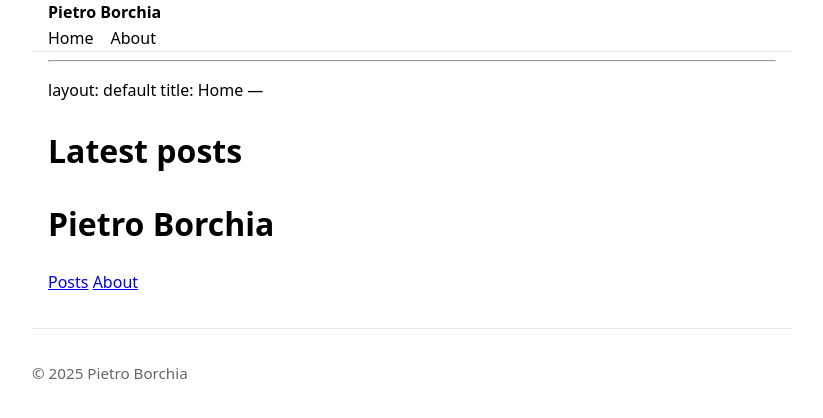
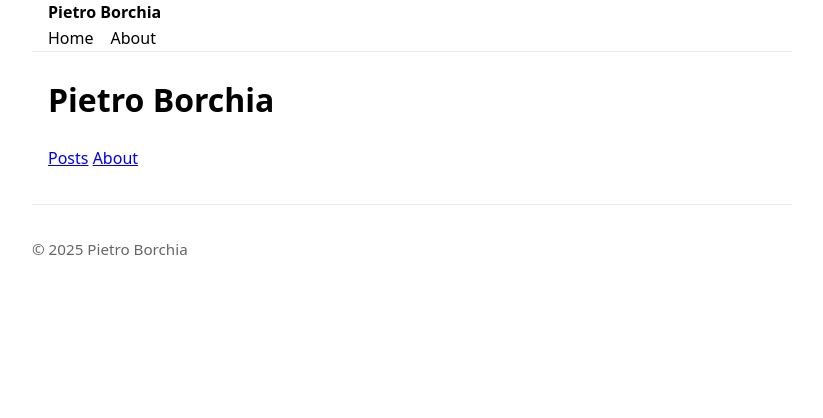
Before and after one commit to pietroborchia/my-blog, a Jekyll site: the page built from index.md, in a window 1280 px wide. Shown: the top 418 px of the page, without its empty margins (228-1051 px from the left). Built offline with Jekyll 4.4.1, drawn with Linux system fonts in a browser that asks for light colours; our own code applies the rules of GitHub Pages for plain Markdown files.

Commit message:
Update index.md

```diff
--- a/index.md
+++ b/index.md
@@ -1,10 +1,4 @@
 
----
-layout: default
-title: Home
----
-
-# Latest posts
 
 <h1 class="home-name">Pietro Borchia</h1>
 
```
